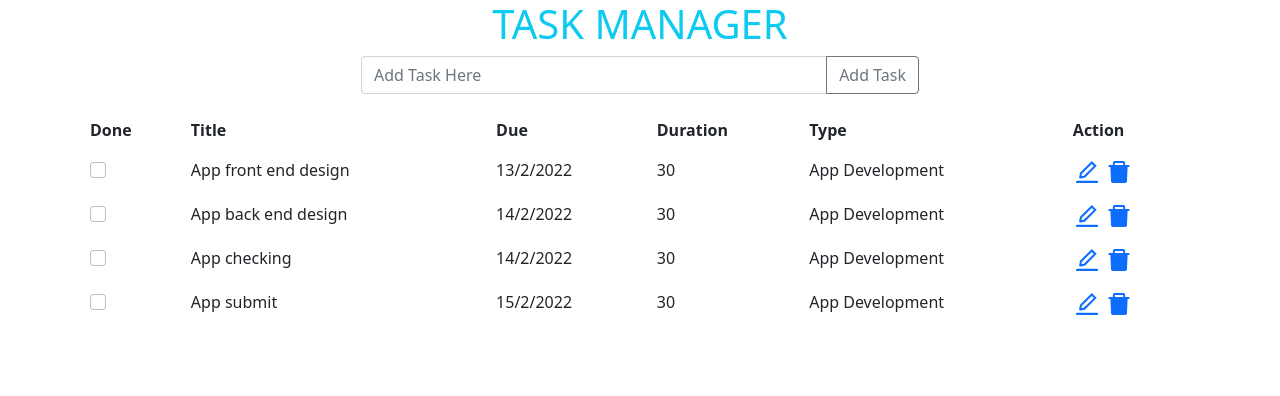
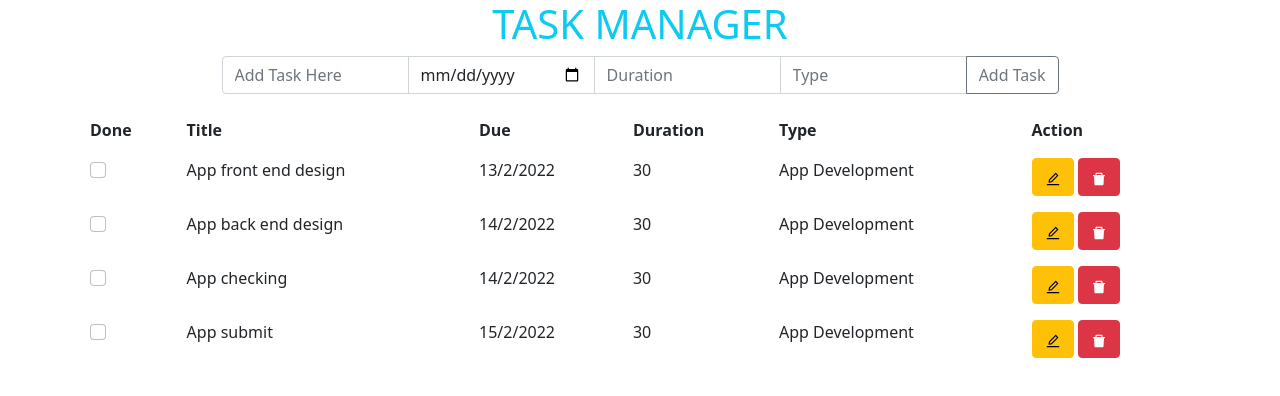
Before and after one commit to bmnazmussakib/task-manager-client, a React (Create React App) app: page / in a window 1280 px wide. Shown: the top 396 px of the page. Built offline with nearby package versions, Linux system fonts and the light colour scheme.

Commit message:
Edit and Delete Button color changed

```diff
--- a/src/Component/AddTask/AddTask.js
+++ b/src/Component/AddTask/AddTask.js
@@ -1,13 +1,23 @@
-import React from 'react';
+import React, { useState } from 'react';
 import { Container } from 'react-bootstrap';
 
 const AddTask = () => {
+
+    const [task, setTask] = useState({});
+
+    const handleAddTask = (e) => {
+
+    }
+
     return (
         <div>
             <Container>
-                <div class="input-group mb-3 w-50 mx-auto">
-                    <input type="text" class="form-control" placeholder="Add Task Here" />
-                    <button class="btn btn-outline-secondary" type="button" id="add-task">Add Task</button>
+                <div class="input-group mb-3 w-75 mx-auto">
+                    <input type="text" class="form-control" placeholder="Add Task Here" name="task" />
+                    <input type="date" class="form-control" placeholder="Date" name="date" />
+                    <input type="number" class="form-control" placeholder="Duration" name="duration" />
+                    <input type="text" class="form-control" placeholder="Type" name="type" />
+                    <button class="btn btn-outline-secondary" type="button" id="add-task" onClick={handleAddTask}>Add Task</button>
                 </div>
             </Container>
         </div>
--- a/src/Component/Task/Task.js
+++ b/src/Component/Task/Task.js
@@ -10,28 +10,32 @@ const task = () => {
             title: 'App front end design',
             date: '13/2/2022',
             duration: '30',
-            type: 'App Development'
+            type: 'App Development',
+            priority: 'High'
         },
         {
             id: 2,
             title: 'App back end design',
             date: '14/2/2022',
             duration: '30',
-            type: 'App Development'
+            type: 'App Development',
+            priority: 'High'
         },
         {
             id: 3,
             title: 'App checking',
             date: '14/2/2022',
             duration: '30',
-            type: 'App Development'
+            type: 'App Development',
+            priority: 'High'
         },
         {
             id: 4,
             title: 'App submit',
             date: '15/2/2022',
             duration: '30',
-            type: 'App Development'
+            type: 'App Development',
+            priority: 'High'
         }
     ];
 
--- a/src/Component/TaskDetails/TaskDetails.js
+++ b/src/Component/TaskDetails/TaskDetails.js
@@ -1,3 +1,4 @@
+import { Button } from 'bootstrap';
 import React from 'react';
 import { AiOutlineEdit, AiFillDelete } from 'react-icons/ai';
 
@@ -28,7 +29,8 @@ const TaskDetails = ({ task }) => {
             <td>{task.date}</td>
             <td>{task.duration}</td>
             <td>{task.type}</td>
-            <td><a href="#"><AiOutlineEdit className="fs-3" /></a> <a href="#"><AiFillDelete className="fs-3" /></a> </td>
+            <td><button className="btn btn-warning"><AiOutlineEdit className="" /></button> <button className="btn btn-danger"><AiFillDelete className="" /></button> </td>
+            {/* <td><a href="#"><AiOutlineEdit className="fs-3" /></a> <a href="#"><AiFillDelete className="fs-3" /></a> </td> */}
         </tr>
     );
 };
```
